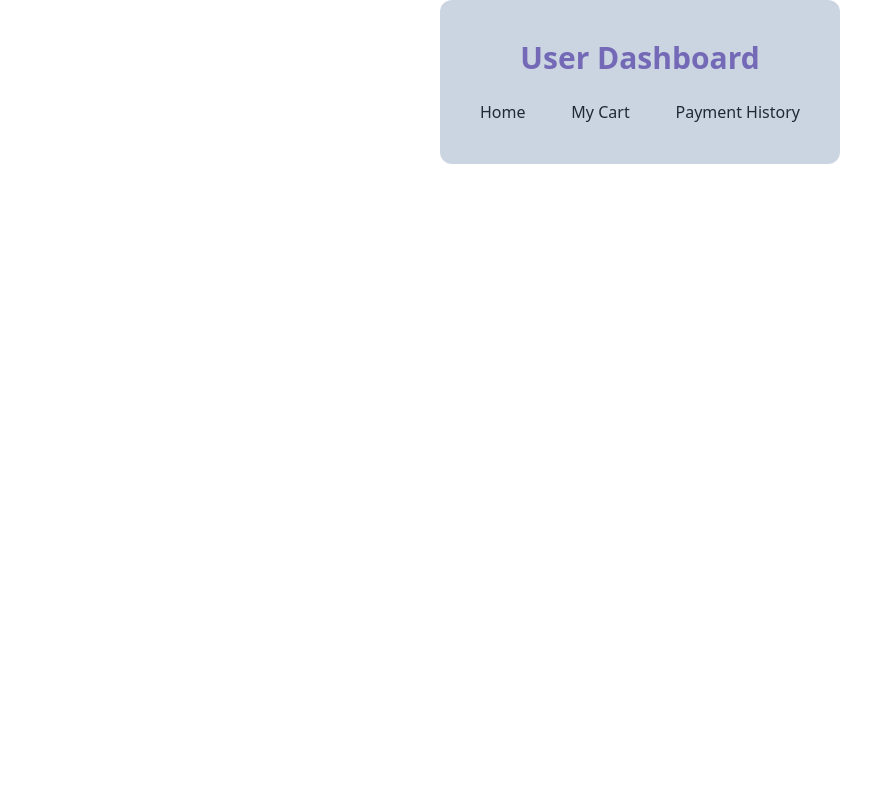
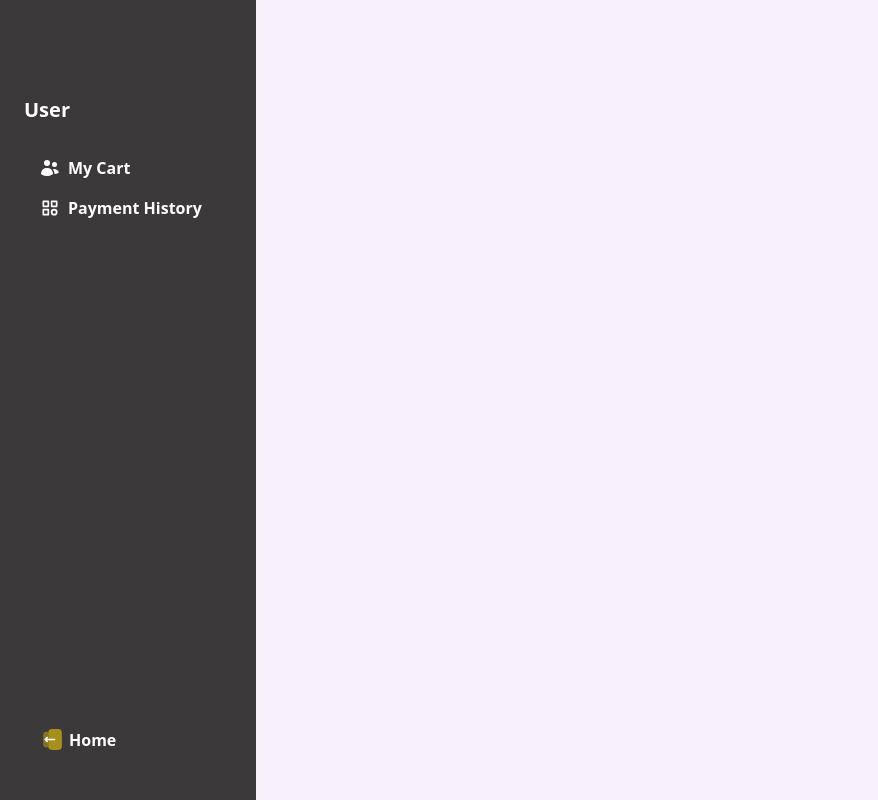
Before and after one commit to JayedXishan/Medicare-client, a React (Vite) app: page /dashboard in a window 1280 px wide. Shown: the whole page, without its empty margins (0-878 px from the left). Built offline with nearby package versions, Linux system fonts and the light colour scheme; no server answers.

Commit message:
user dashboard modified

```diff
--- a/src/Components/NavBar.jsx
+++ b/src/Components/NavBar.jsx
@@ -70,7 +70,7 @@ const NavBar = () => {
               </li>
               <li className="flex">
                 <Link
-                  to="/admin"
+                  to="/"
                   className="text-[#E1AFD1] flex items-center px-4 hover:font-normal hover:text-[#7469B6]"
                 >
                   Shop
@@ -148,7 +148,7 @@ const NavBar = () => {
                           </a>
                           <small className="text-xs">{user.displayName}</small>
                           <Link>Update Profile</Link>
-                          <Link>Dashboard</Link>
+                          <Link to="/dashboard">Dashboard</Link>
                           <button className="text-[#E1AFD1]" onClick={logout}>
                             Logout
                           </button>
--- a/src/Components/SocialLogin.jsx
+++ b/src/Components/SocialLogin.jsx
@@ -3,16 +3,27 @@ import useAuth from '../Hooks/useAuth';
 import { AiFillGooglePlusCircle } from "react-icons/ai";
 import { FaGithub } from "react-icons/fa";
 import { useLocation, useNavigate } from 'react-router-dom';
+import useAxiosPublic from '../Hooks/useAxiosPublic';
 const SocialLogin = () => {
     const location = useLocation();
     const navigate = useNavigate();
-
+    const axiosPublic = useAxiosPublic();
     const { googleLogin, githubLogin } = useAuth();
 
     const LoginGoogle = () => {
         googleLogin()
             .then(result => {
                 console.log(result.user);
+                const userinfo = {
+                    email: result.user.email,
+                    name: result.user.displayName,
+                    photo: result.user.photoURL,
+                    role: "user",
+                  };
+                  axiosPublic.post("/users", userinfo)
+                  .then((res) => {
+
+                  });
                 navigate(location?.state ? location.state : '/');
             })
             .catch(error => {
--- a/src/Hooks/useAxiosSecure.jsx
+++ b/src/Hooks/useAxiosSecure.jsx
@@ -21,7 +21,7 @@ const useAxiosSecure = () => {
         return response;
     }, async (error) => {
         const status = error.response.status;
-        if(status === 401 || status === 403){
+        if(status === 401){
             await logout();
             navigate('/login');
         }
--- a/src/Hooks/useSeller.jsx
+++ b/src/Hooks/useSeller.jsx
@@ -11,7 +11,7 @@ const useSeller = () => {
         queryFn: async ()=>{
             const res = await axiosSecure.get(`/users/seller/${user.email}`);
             console.log(res.data);
-            return res.data?.admin;
+            return res.data?.seller;
         }
     })
     return [isSeller ,isSellerLoading]
--- a/src/Layout/DashboardLayout.jsx
+++ b/src/Layout/DashboardLayout.jsx
@@ -1,5 +1,5 @@
 import { useState } from "react";
-import { NavLink, Outlet } from "react-router-dom";
+import { Link, NavLink, Outlet } from "react-router-dom";
 
 import { MdManageHistory, MdPayments, MdSpaceDashboard } from "react-icons/md";
 import { HiMiniUsers } from "react-icons/hi2";
@@ -10,8 +10,10 @@ import useSeller from "../Hooks/useSeller";
 const DashboardLayout = () => {
   const [isNavOpen, setIsNavOpen] = useState(false);
 
-  const [isAdmin]=useAdmin();
-  const [isSeller]=useSeller();
+  const [isAdmin] = useAdmin();
+  const [isSeller] = useSeller();
+
+  // console.log(isAdmin);
 
   const toggleNav = () => {
     setIsNavOpen(!isNavOpen);
@@ -29,12 +31,11 @@ const DashboardLayout = () => {
           } md:block`}
         >
           <div className="p-6 ">
-            <h1 className="text-xl font-bold">Admin</h1>
-
             <ul className="mt-4 pb-10 ">
               {isAdmin ? (
                 <>
-                  <NavLink to="/admin/home">
+                  <h1 className="text-xl font-bold">Admin</h1>
+                  <NavLink to="/dashboard/home">
                     {" "}
                     <li
                       className=" flex items-center py-2 transition duration-300 ease-in-out hover:bg-white hover:text-[#3b3939] font-semibold  px-4 rounded-sm "
@@ -52,11 +53,11 @@ const DashboardLayout = () => {
                           fill="#EFCA08"
                         />
                       </svg>
-                      Amin Home{" "}
+                      Admin Home{" "}
                     </li>
                   </NavLink>
 
-                  <NavLink to="/admin/manage-users">
+                  <NavLink to="/dashboard/manage-users">
                     <li
                       className="flex items-center py-2 transition duration-300 ease-in-out hover:bg-white hover:text-[#3b3939] font-semibold  px-4 rounded-sm "
                       onClick={closeNav}
@@ -66,7 +67,7 @@ const DashboardLayout = () => {
                     </li>
                   </NavLink>
 
-                  <NavLink to="/admin/manage-category">
+                  <NavLink to="/dashboard/manage-category">
                     <li
                       className="flex items-center py-2 transition duration-300 ease-in-out hover:bg-white hover:text-[#3b3939] font-semibold  px-4 rounded-sm "
                       onClick={closeNav}
@@ -76,7 +77,7 @@ const DashboardLayout = () => {
                     </li>
                   </NavLink>
 
-                  <NavLink to="/admin/payment-manage">
+                  <NavLink to="/dashboard/payment-manage">
                     <li
                       className="flex items-center py-2 transition duration-300 ease-in-out hover:bg-white hover:text-[#3b3939] font-semibold  px-4 rounded-sm "
                       onClick={closeNav}
@@ -86,7 +87,7 @@ const DashboardLayout = () => {
                     </li>
                   </NavLink>
 
-                  <NavLink to="/admin/sales-report">
+                  <NavLink to="/dashboard/sales-report">
                     <li
                       className="flex items-center py-2 transition duration-300 ease-in-out hover:bg-white hover:text-[#3b3939] font-semibold  px-4 rounded-sm "
                       onClick={closeNav}
@@ -96,7 +97,7 @@ const DashboardLayout = () => {
                     </li>
                   </NavLink>
 
-                  <NavLink to="/admin/manage-banner">
+                  <NavLink to="/dashboard/manage-banner">
                     <li
                       className="flex items-center py-2 transition duration-300 ease-in-out hover:bg-white hover:text-[#3b3939] font-semibold  px-4 rounded-sm "
                       onClick={closeNav}
@@ -108,39 +109,69 @@ const DashboardLayout = () => {
                 </>
               ) : (
                 <>
-                  <NavLink to="/admin/manage-users">
+                  {isSeller ? (
+                    <>
+                      <h1 className="text-xl font-bold mb-6">Seller</h1>
+                      <NavLink to="/dashboard/sellerhome">
                         <li
                           className="flex items-center py-2 transition duration-300 ease-in-out hover:bg-white hover:text-[#3b3939] font-semibold  px-4 rounded-sm "
                           onClick={closeNav}
                         >
                           <HiMiniUsers className="mr-2 text-xl" />
-                      Manage Users
+                          Seller Home
                         </li>
                       </NavLink>
 
-                  <NavLink to="/admin/manage-category">
+                      <NavLink to="/dashboard/manage-medicine">
                         <li
                           className="flex items-center py-2 transition duration-300 ease-in-out hover:bg-white hover:text-[#3b3939] font-semibold  px-4 rounded-sm "
                           onClick={closeNav}
                         >
                           <TbCategory className="mr-2 text-xl" />
-                      Manage Category{" "}
+                          Manage Medicine{" "}
                         </li>
                       </NavLink>
 
-                  <NavLink to="/admin/payment-manage">
+                      <NavLink to="/dashboard/payment-history">
                         <li
                           className="flex items-center py-2 transition duration-300 ease-in-out hover:bg-white hover:text-[#3b3939] font-semibold  px-4 rounded-sm "
                           onClick={closeNav}
                         >
                           <MdPayments className="mr-2 text-xl" />
-                      Payment management{" "}
+                          Payment History{" "}
                         </li>
                       </NavLink>
                     </>
+                  ) : (
+                    <>
+                      <h1 className="text-xl font-bold mb-6">User</h1>
+                      <NavLink to="/dashboard/cart">
+                        <li
+                          className="flex items-center py-2 transition duration-300 ease-in-out hover:bg-white hover:text-[#3b3939] font-semibold  px-4 rounded-sm "
+                          onClick={closeNav}
+                        >
+                          <HiMiniUsers className="mr-2 text-xl" />
+                          My Cart
+                        </li>
+                      </NavLink>
+
+                      <NavLink to="/dashboard/payhistory">
+                        <li
+                          className="flex items-center py-2 transition duration-300 ease-in-out hover:bg-white hover:text-[#3b3939] font-semibold  px-4 rounded-sm "
+                          onClick={closeNav}
+                        >
+                          <TbCategory className="mr-2 text-xl" />
+                          Payment History{" "}
+                        </li>
+                      </NavLink>
+
+
+                    </>
+                  )}
+                </>
               )}
 
-              <button>
+              <Link to="/">
                 {" "}
                 <li
                   className="absolute bottom-0 mb-10 flex items-center py-2 transition duration-300 ease-in-out hover:bg-white hover:text-[#3b3939] font-semibold  px-4 rounded-sm "
@@ -168,9 +199,9 @@ const DashboardLayout = () => {
                       fill="#fafafa"
                     />
                   </svg>
-                  Logout
+                  Home
                 </li>
-              </button>
+              </Link>
               {/* Add more navigation links as needed */}
             </ul>
           </div>
--- a/src/Pages/Cart.jsx
+++ b/src/Pages/Cart.jsx
@@ -40,7 +40,7 @@ const Cart = () => {
 
       <div className="grid grid-cols-1 lg:grid-cols-3 lg:gap-4">
         {cart.map((cart) => (
-          <div key={cart._id} className="card w-96 bg-base-100 shadow-xl">
+          <div key={cart._id} className="card w-[340px] bg-base-100 shadow-xl">
             <figure>
               <img src={cart.image} />
             </figure>
--- a/src/Pages/SellerDashboard/ManageMedicines.jsx
+++ b/src/Pages/SellerDashboard/ManageMedicines.jsx
@@ -3,7 +3,7 @@
 const ManageMedicines = () => {
     return (
         <div>
-
+            hi
         </div>
     );
 };
```
Also changed, not shown: src/main.jsx (+33 -46 lines), src/Pages/Register.jsx (line endings or trailing spaces). Lines whose indentation alone changed are shown as unchanged.
